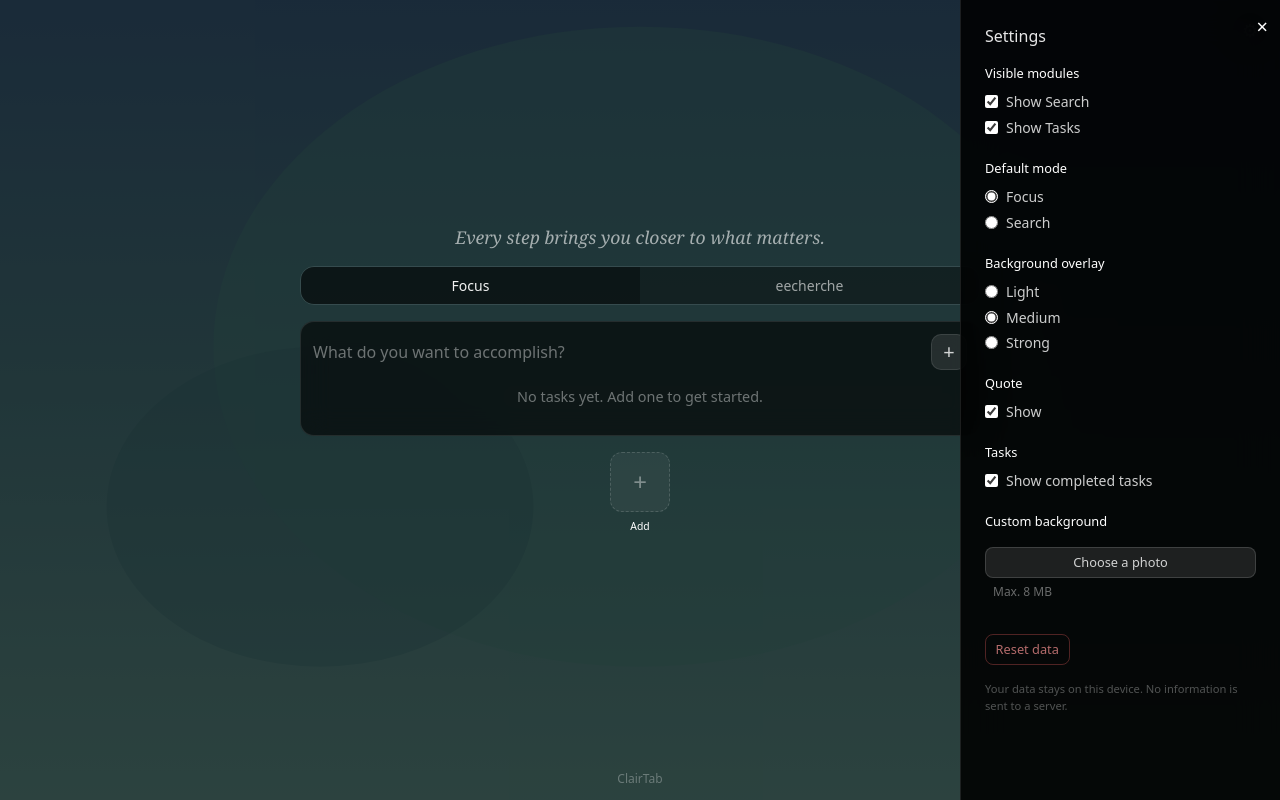
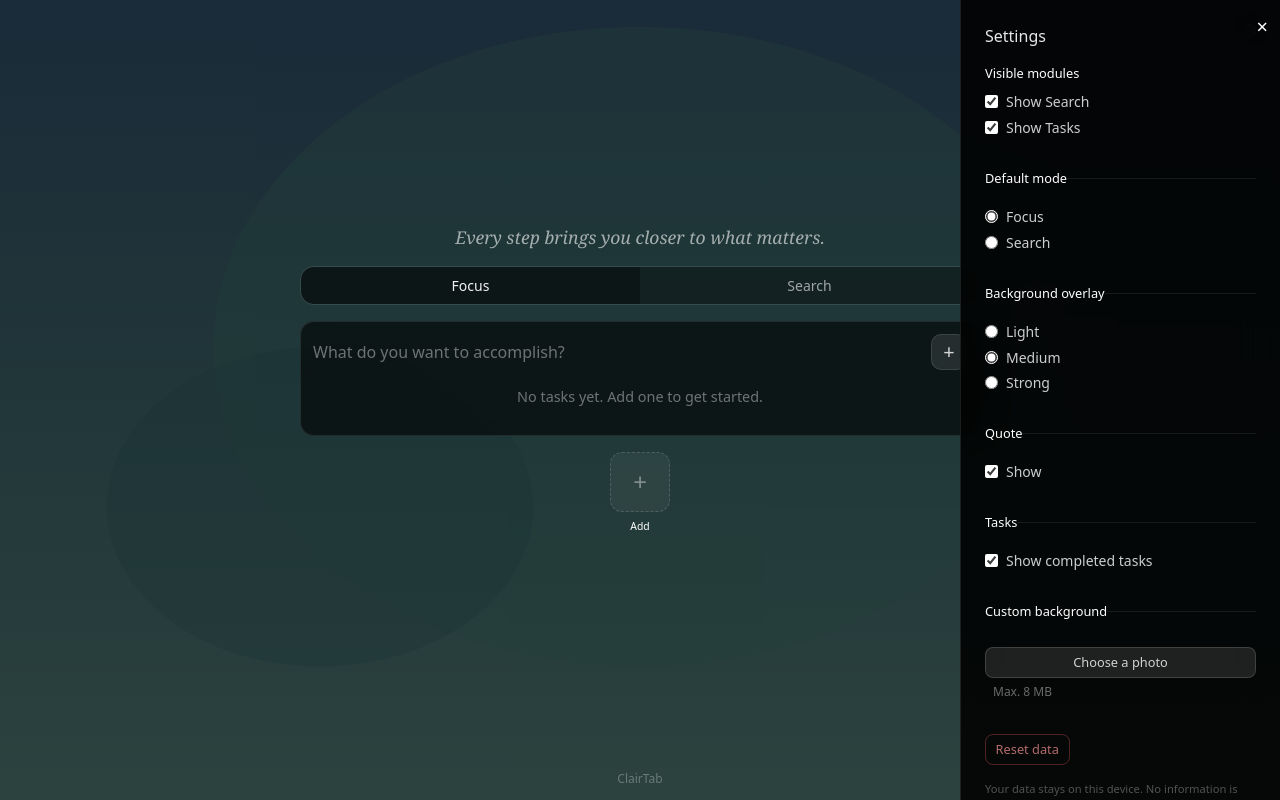
Before and after one commit to rmbl-git/clairtab, a React (Vite) app: page / in a window 1280 px wide. Both pictures are taken after a click on the button "Open settings". Built offline with nearby package versions, Linux system fonts and the light colour scheme.

Commit message:
style: add settings group separators

```diff
--- a/src/App.tsx
+++ b/src/App.tsx
@@ -6,10 +6,10 @@ export default function App() {
         <div className="w-full max-w-lg">
           <div className="text-center mb-8">
             <h1 className="text-2xl font-light tracking-wide text-white/90">ClairTab</h1>
-            <p className="mt-1 text-sm text-gray-400">Votre point de départ.</p>
+            <p className="mt-1 text-sm text-gray-400">Your starting point.</p>
           </div>
           <div className="bg-black/60 backdrop-blur-md border border-white/10 rounded-2xl p-6 min-h-[200px] flex items-center justify-center">
-            <p className="text-gray-300 text-sm">Prêt.</p>
+            <p className="text-gray-300 text-sm">Ready.</p>
           </div>
           <div className="mt-6 flex justify-center">
             <div className="flex gap-2" role="list" aria-label="Shortcuts">
--- a/src/features/modeswitcher/ModeSwitcher.tsx
+++ b/src/features/modeswitcher/ModeSwitcher.tsx
@@ -22,7 +22,7 @@ export function ModeSwitcher({ activeMode, onSwitch }: Props) {
         onClick={() => onSwitch('search')}
         type="button"
       >
-        eecherche
+        Search
       </button>
     </div>
   )
--- a/src/features/settings/SettingsPanel.tsx
+++ b/src/features/settings/SettingsPanel.tsx
@@ -119,7 +119,7 @@ export function SettingsPanel({ preferences, onChange, onReset, onClose, onChoos
         </label>
       </fieldset>
 
-      <fieldset className="claritab-settings-group">
+      <fieldset className="claritab-settings-group claritab-settings-separator">
         <legend>Default mode</legend>
         <label>
           <input
@@ -141,7 +141,7 @@ export function SettingsPanel({ preferences, onChange, onReset, onClose, onChoos
         </label>
       </fieldset>
 
-      <fieldset className="claritab-settings-group">
+      <fieldset className="claritab-settings-group claritab-settings-separator">
         <legend>Background overlay</legend>
         <label>
           <input
@@ -172,7 +172,7 @@ export function SettingsPanel({ preferences, onChange, onReset, onClose, onChoos
         </label>
       </fieldset>
 
-      <fieldset className="claritab-settings-group">
+      <fieldset className="claritab-settings-group claritab-settings-separator">
         <legend>Quote</legend>
         <label>
           <input
@@ -184,7 +184,7 @@ export function SettingsPanel({ preferences, onChange, onReset, onClose, onChoos
         </label>
       </fieldset>
 
-      <fieldset className="claritab-settings-group">
+      <fieldset className="claritab-settings-group claritab-settings-separator">
         <legend>Tasks</legend>
         <label>
           <input
@@ -196,7 +196,7 @@ export function SettingsPanel({ preferences, onChange, onReset, onClose, onChoos
         </label>
       </fieldset>
 
-      <fieldset className="claritab-settings-group">
+      <fieldset className="claritab-settings-group claritab-settings-separator">
         <legend>Custom background</legend>
         <input
           ref={fileInputRef}
--- a/src/styles/shell.css
+++ b/src/styles/shell.css
@@ -618,6 +618,12 @@
   accent-color: rgba(255, 255, 255, 0.6);
 }
 
+.claritab-settings-separator {
+  border-top: 1px solid rgba(255, 255, 255, 0.08);
+  padding-top: 10px;
+  margin-top: 10px;
+}
+
 .claritab-settings-error {
   font-size: 0.8rem;
   color: rgba(255, 180, 180, 0.9);
```
